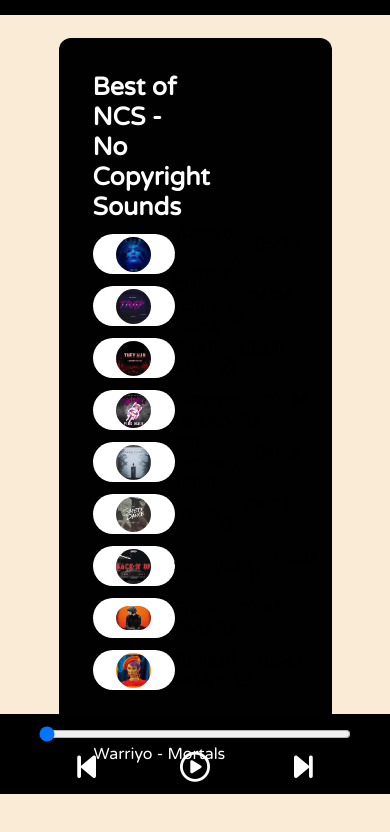
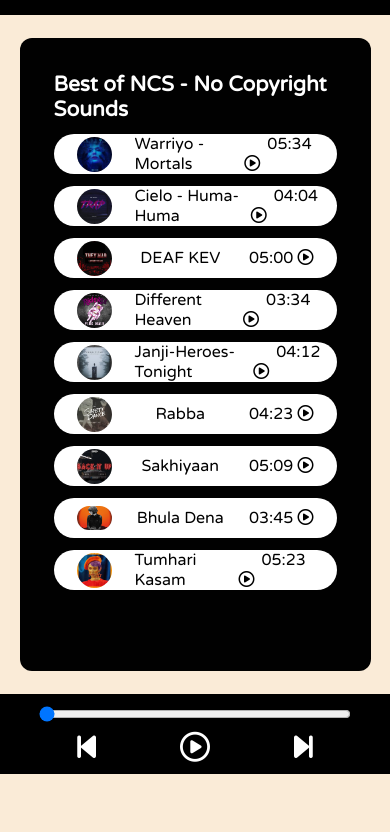
Before and after one commit to KalpitChandekar/Spotify, a plain HTML site: page index.html in a window 390 px wide. Shown: the part 50-882 px from the top of the page. After the commit the page ends 844 px from the top, so only its background shows below. Drawn offline with Linux system fonts and the light colour scheme.

Commit message:
make website resonsive for smaller screens

```diff
--- a/style.css
+++ b/style.css
@@ -7,7 +7,6 @@
   margin: 0;
   padding: 0;
   box-sizing: border-box;
-
 }
 
 body {
@@ -81,7 +80,7 @@
 .icons i {
   cursor: pointer;
   margin: 10px 40px 0 40px;
- font-size: 30px;
+  font-size: 30px;
 }
 
 .songList {
@@ -120,11 +119,33 @@
 .songInfo {
   position: absolute;
   left: 9.6vw;
-  font-family: 'Varela Round', sans-serif;
+  font-family: "Varela Round", sans-serif;
 }
 
 .songInfo img {
   margin-right: 10px;
   opacity: 0;
-  transition:opacity 0.4s ease-in ;
+  transition: opacity 0.4s ease-in;
 }
+
+@media (max-width: 480px) {
+  .container {
+    width: 90%;
+  }
+
+  .songItem {
+    width: 100%;
+  }
+
+  .songList {
+    width: 100%;
+  }
+
+  .songList h1 {
+    font-size: 21px;
+  }
+
+  #masterSongPlay{
+    opacity: 0;
+  }
+}
```
